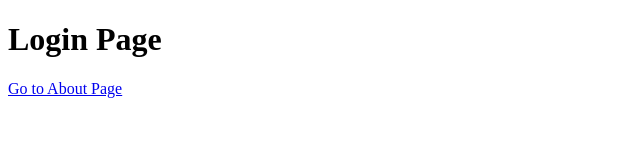
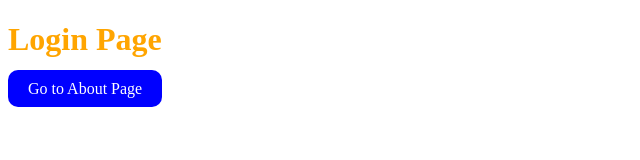
Before and after one commit to Anurag-Singh-Jadon/nodejs-apis-practice, a website: page view/login.html in a window 1280 px wide. Shown: the whole page, without its empty margins (0-640 px from the left). Drawn offline with Linux system fonts and the light colour scheme.

Commit message:
Apply CSS in Node.js with Express.js

```diff
--- a/index.js
+++ b/index.js
@@ -28,6 +28,10 @@ import express from 'express';
 import path from 'path';
 const app = express()
 const abPath = path.resolve('view')
+const publicPath = path.resolve('public')
+//Css ko dikhane k liye
+app.use(express.static(publicPath));
+
 app.get("/", (req, resp) => {
     resp.sendFile(abPath+"/home.html")
 })
--- /dev/null
+++ b/public/css/styles.css
@@ -0,0 +1,14 @@
+
+        h1{
+            color:orange
+        }
+        a{
+            text-decoration: none;
+            padding: 10px 20px;
+            background-color: blue;
+            color:white;
+            border-radius: 10px;
+        }
+        a:hover{
+            background-color: rgb(110, 110, 217);
+        }
--- a/view/login.html
+++ b/view/login.html
@@ -3,7 +3,8 @@
 <head>
     <meta charset="UTF-8">
     <meta name="viewport" content="width=device-width, initial-scale=1.0">
-    <title>Document</title>
+    <title>Login Page</title>
+    <link rel="stylesheet" href="/css/styles.css">
 </head>
 <body>
     <h1>Login Page</h1>
```
Also changed, not shown: view/about.html (+2 -1 lines), view/home.html (+1 -0 lines).
